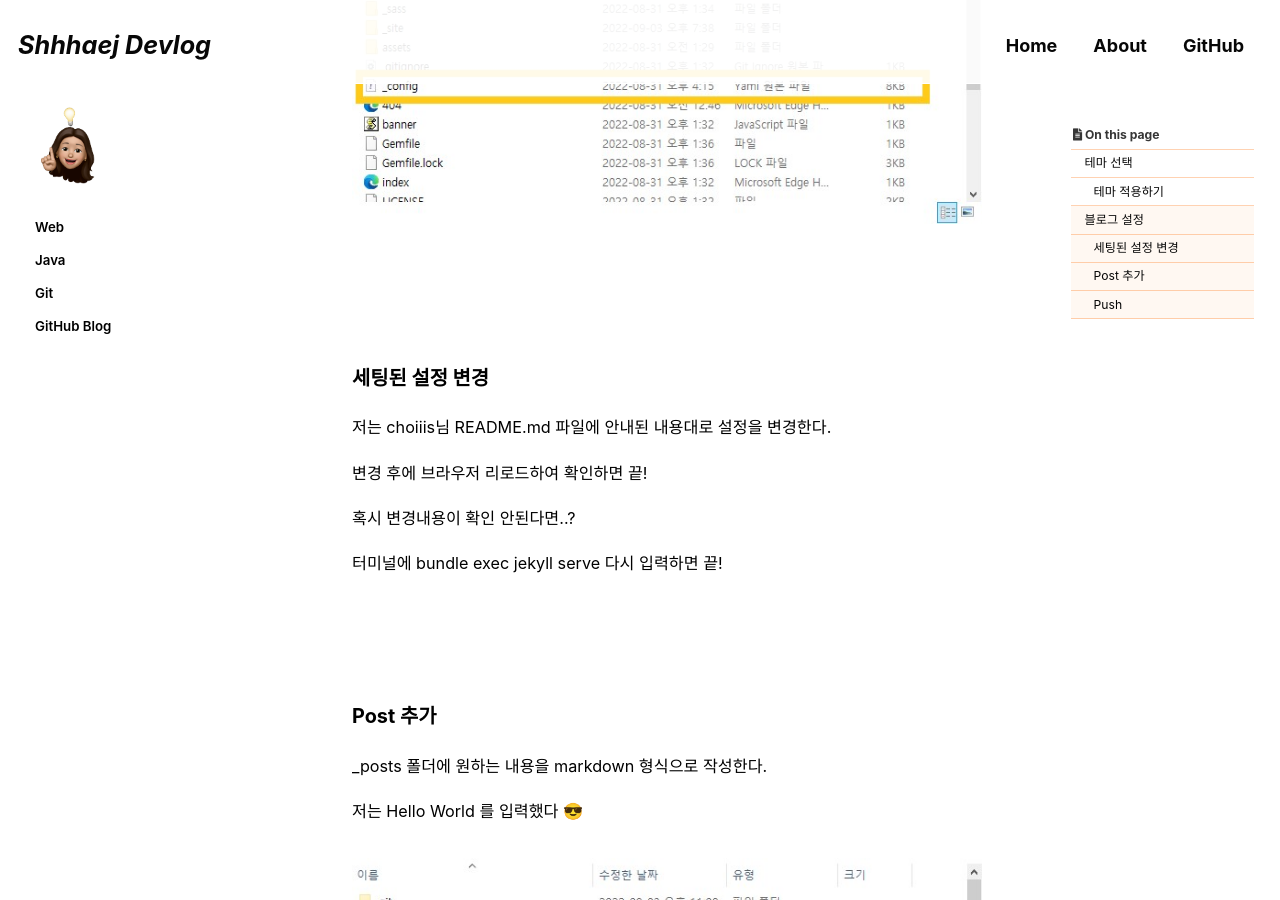
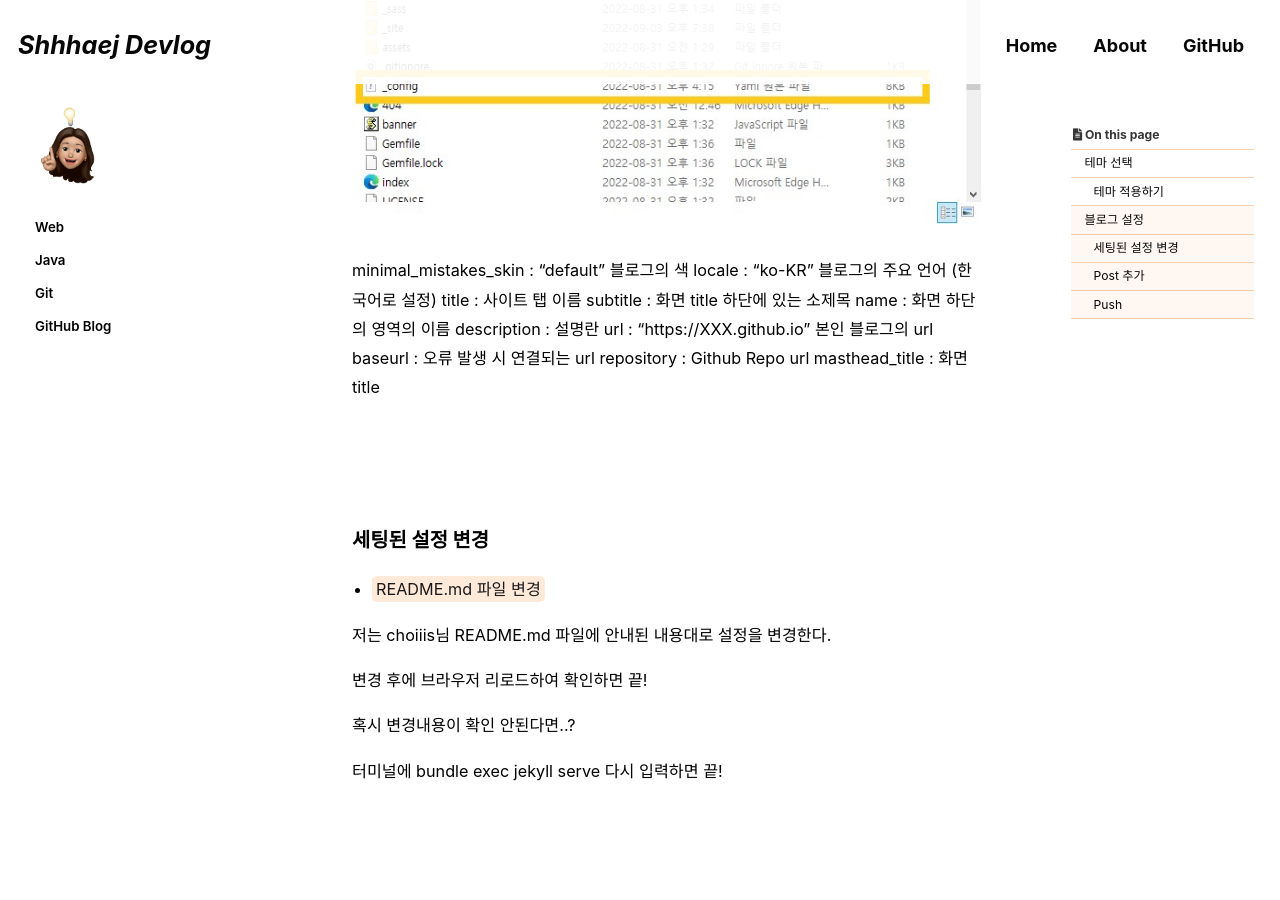
Before and after one commit to shhhaej/shhhaej.github.io, a Jekyll site: the page built from _posts/2021-08-26-github-blog.md, in a window 1280 px wide and 900 px high, scrolled down 4310 px. Built offline with Jekyll 4.4.1, drawn with Linux system fonts in a browser that asks for light colours; cached includes are drawn as plain includes; some web fonts are replaced; comment, search, counter and statistics services are not loaded.

Commit message:
recommit.

```diff
--- a/_posts/2021-08-26-github-blog.md
+++ b/_posts/2021-08-26-github-blog.md
@@ -142,6 +142,17 @@ http://127.0.0.1:4000 를 주소창에 입력한다.
 
 ![yml](../assets/images/posts_img/github-blog/yml.jpg)
 
+minimal_mistakes_skin : "default" 블로그의 색
+locale : "ko-KR" 블로그의 주요 언어 (한국어로 설정)
+title : 사이트 탭 이름
+subtitle : 화면  title 하단에 있는 소제목
+name : 화면 하단의 영역의 이름
+description : 설명란
+url : "https://XXX.github.io" 본인 블로그의 url
+baseurl : 오류 발생 시 연결되는 url
+repository : Github Repo url
+masthead_title : 화면 title
+
 
 <br>
 <br>
@@ -149,6 +160,8 @@ http://127.0.0.1:4000 를 주소창에 입력한다.
 
 
 ### 세팅된 설정 변경
+
+- <mark>README.md 파일 변경</mark>
 
 저는 choiiis님 README.md 파일에 안내된 내용대로 설정을 변경한다.
 
```
